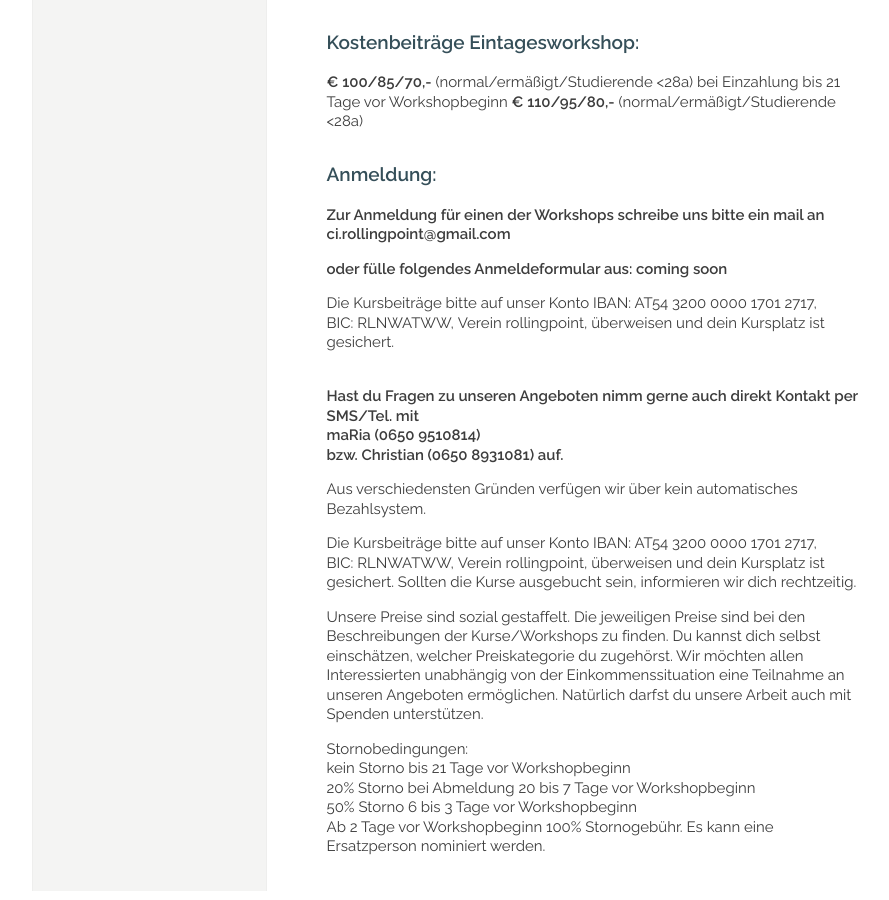
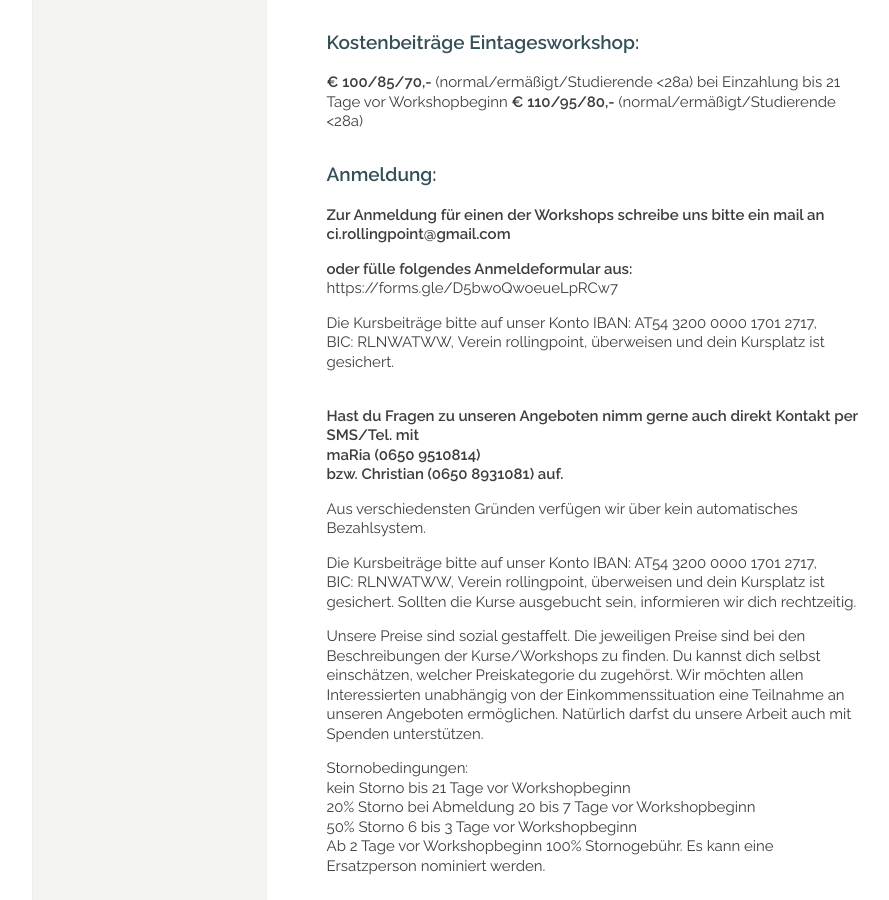
Before and after one commit to manulari/rollingpointat, a Jekyll site: the page built from _pages_de/wsws2024.md, in a window 1280 px wide and 900 px high, scrolled down 2947 px. Shown: the whole window, without its empty margins (152-1041 px from the left). Built offline with Jekyll 4.4.1, drawn with Linux system fonts in a browser that asks for light colours; comment, search, counter and statistics services are not loaded.

Commit message:
Update page (de) “wsws2024”

```diff
--- a/_pages_de/wsws2024.md
+++ b/_pages_de/wsws2024.md
@@ -87,7 +87,7 @@ Der Workshop ist für Tänzer*innen mit solider CI-Vorerfahrung und in gutem Tra
 
 **Zur Anmeldung für einen der Workshops schreibe uns bitte ein mail an ci.rollingpoint@gmail.com**
 
-**oder fülle folgendes Anmeldeformular aus: coming soon**
+**oder fülle folgendes Anmeldeformular aus:** https://forms.gle/D5bwoQwoeueLpRCw7
 
 Die Kursbeiträge bitte auf unser Konto IBAN: AT54 3200 0000 1701 2717, BIC: RLNWATWW, Verein rollingpoint, überweisen und dein Kursplatz ist gesichert.
 
```
